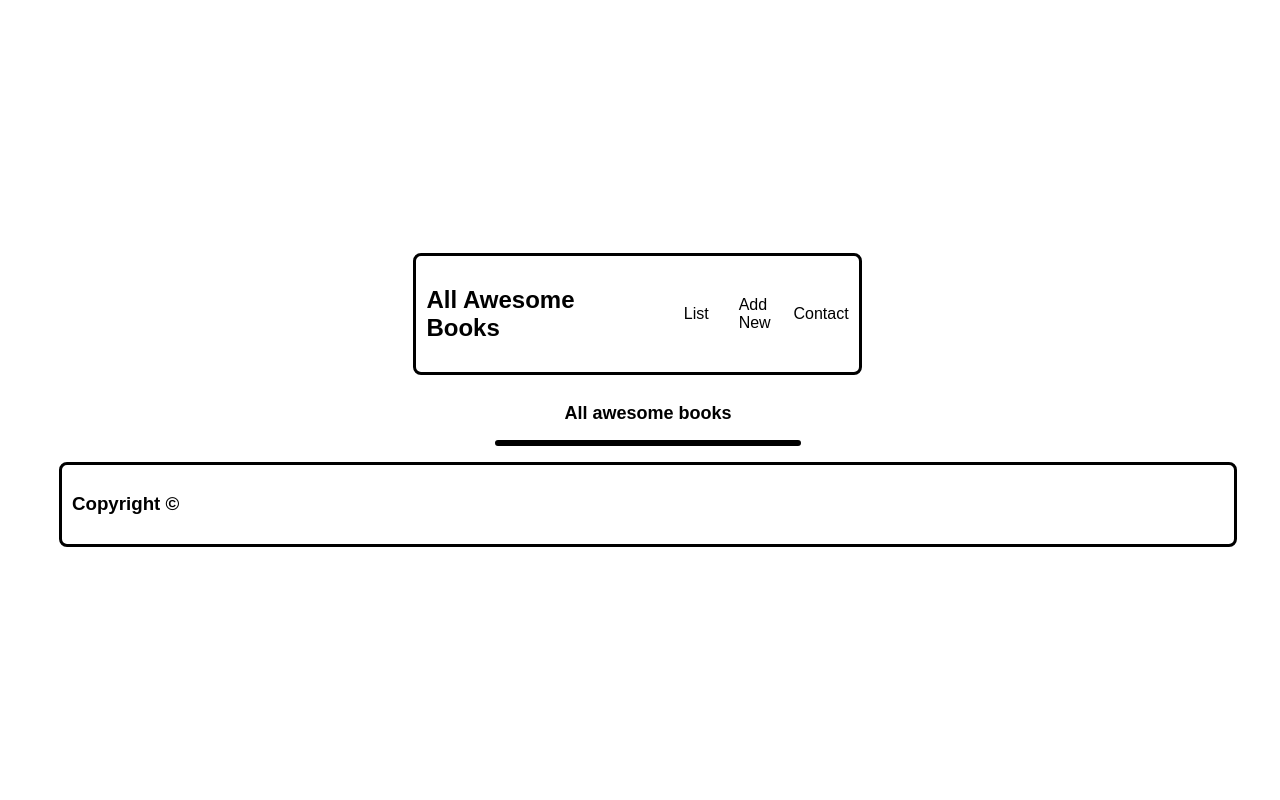
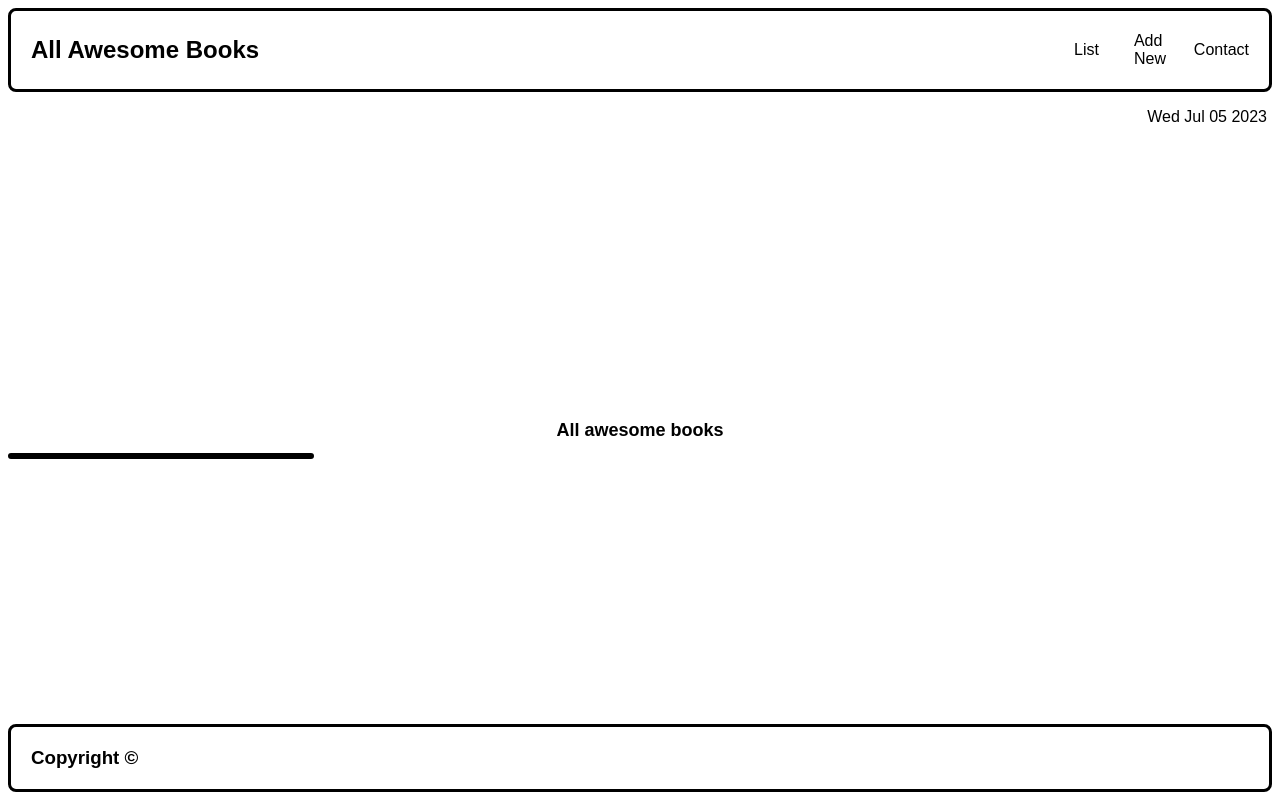
Before and after one commit to noelfoka/Awesome-books, a website with bundled scripts: page index.html in a window 1280 px wide. Both pictures are taken after a click on the link "List". Built offline with nearby package versions, Linux system fonts and the light colour scheme.

Commit message:
update eslint

```diff
--- a/index.html
+++ b/index.html
@@ -47,7 +47,7 @@
         </form>
       </div>
 
-      <div id="contact" class="contact">
+      <div id="contact" class="contact hidden">
         <p>
           If you have any questions or you just want to say "Hello".
           You can reach us to.
--- a/navigation.js
+++ b/navigation.js
@@ -1,32 +1,36 @@
+/* eslint-disable max-classes-per-file */
+/* eslint-disable no-use-before-define */
+// eslint-disable-next-line no-unused-vars
 function displaySection(section) {
-  const sectionList = document.getElementById("list");
-  const sectionForm = document.getElementById("form");
-  const sectionContact = document.getElementById("contact");
-  const heading = document.getElementById("title");
-  const date = document.getElementById("date");
+  const sectionList = document.getElementById('list');
+  const sectionForm = document.getElementById('form');
+  const sectionContact = document.getElementById('contact');
+  const heading = document.getElementById('title');
+  const date = document.getElementById('date');
+  date.textContent = setDate();
 
   console.log(sectionList, sectionForm, sectionContact);
 
   switch (section) {
-    case "list":
-      sectionList.classList.remove("hidden");
-      sectionForm.classList.add("hidden");
-      sectionContact.classList.add("hidden");
-      heading.innerHTML = "All Awesome Books";
+    case 'list':
+      sectionList.classList.remove('hidden');
+      sectionForm.classList.add('hidden');
+      sectionContact.classList.add('hidden');
+      heading.innerHTML = 'All Awesome Books';
       break;
 
-    case "form":
-      sectionList.classList.remove("hidden");
-      sectionForm.classList.remove("hidden");
-      sectionContact.classList.add("hidden");
-      heading.innerHTML = "Add a New Book";
+    case 'form':
+      sectionList.classList.remove('hidden');
+      sectionForm.classList.remove('hidden');
+      sectionContact.classList.add('hidden');
+      heading.innerHTML = 'Add a New Book';
       break;
 
-    case "contact":
-      sectionList.classList.add("hidden");
-      sectionForm.classList.add("hidden");
-      sectionContact.classList.remove("hidden");
-      heading.innerHTML = "Contact Information";
+    case 'contact':
+      sectionList.classList.add('hidden');
+      sectionForm.classList.add('hidden');
+      sectionContact.classList.remove('hidden');
+      heading.innerHTML = 'Contact Information';
       break;
 
     default:
@@ -35,6 +39,6 @@ function displaySection(section) {
 }
 
 function setDate() {
-  const { DateTime } = luxon;
-  this.date.innerHTML = DateTime.now().toFormat("LLL dd yyyy, t");
+  const today = new Date();
+  return today.toDateString();
 }
--- a/styles.css
+++ b/styles.css
@@ -2,11 +2,23 @@ body {
   height: 98vh;
   font-family: Arial, Helvetica, sans-serif;
   display: flex;
-  justify-content: center;
   flex-direction: column;
-  align-items: center;
-  width: 100%;
+  justify-content: space-between;
 }
+
+ul {
+  margin: 0;
+  padding: 0;
+}
+
+li {
+  list-style: none;
+}
+
+/*.form,
+.contact {
+  display: none;
+}*/
 
 a {
   color: inherit;
@@ -20,13 +32,29 @@ a {
   display: flex;
   justify-content: space-between;
   align-items: center;
-  padding: 10px;
-  width: 90%;
+  padding: 20px;
+}
+
+#date {
+  text-align: right;
+  margin-right: 5px;
+}
+
+.header-title {
+  margin: 0;
 }
 
 .nav-list {
   display: flex;
   gap: 15px;
+}
+
+.footer h3 {
+  margin: 0;
+}
+
+.contact {
+  margin: 0 auto 20px auto;
 }
 
 .header1 {
@@ -114,6 +142,7 @@ li {
 
 .background1 {
   background-color: #e0dcdc;
+  align-self: center;
 }
 
 .background2 {
```
